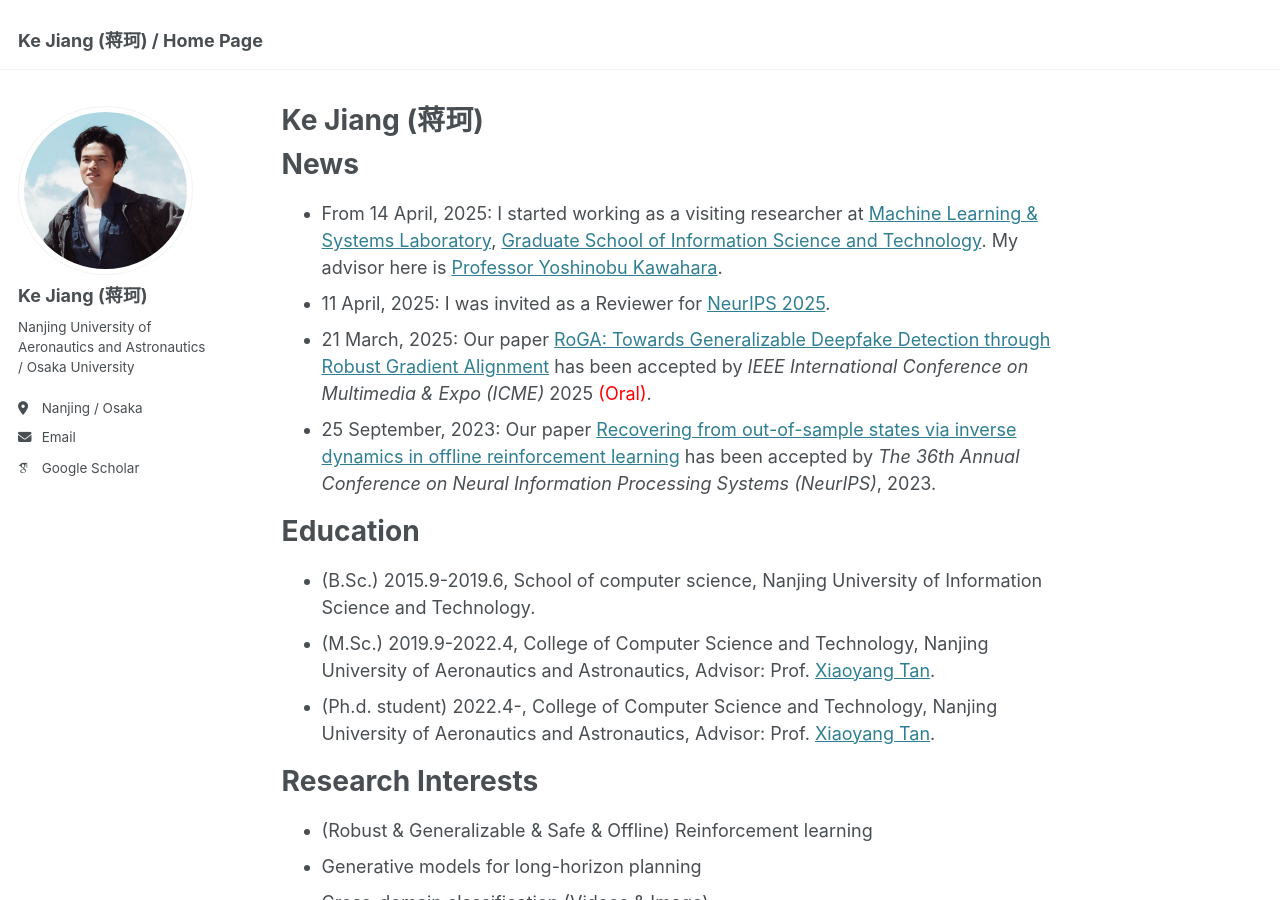
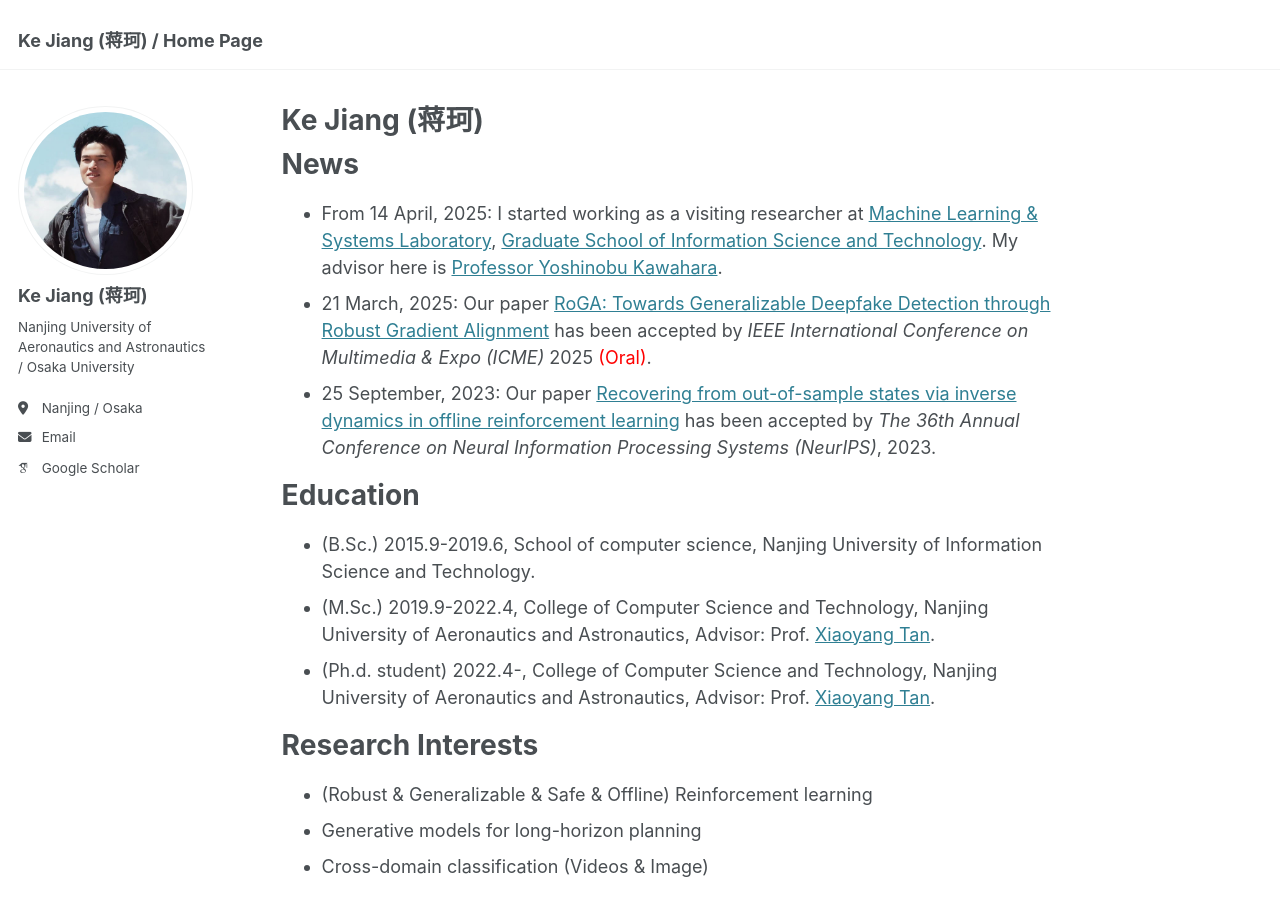
Before and after one commit to Jack10843/Jack10843.github.io, a Jekyll site: the page built from _pages/about.md, in a window 1280 px wide and 900 px high. Built offline with Jekyll 4.4.1, drawn with Linux system fonts in a browser that asks for light colours; some web fonts are replaced.

Commit message:
Update about.md

```diff
--- a/_pages/about.md
+++ b/_pages/about.md
@@ -10,7 +10,6 @@ redirect_from:
 News
 ======
  - From 14 April, 2025: I started working as a visiting researcher at [Machine Learning & Systems Laboratory](https://mls.ist.osaka-u.ac.jp/en/member.html), [Graduate School of Information Science and Technology](https://www.ist.osaka-u.ac.jp/english/). My advisor here is [Professor Yoshinobu Kawahara](https://mls.ist.osaka-u.ac.jp/en/~kawahara/).
- - 11 April, 2025: I was invited as a Reviewer for [NeurIPS 2025](https://neurips.cc/Conferences/2025).
  - 21 March, 2025: Our paper [RoGA: Towards Generalizable Deepfake Detection through Robust Gradient Alignment](https://arxiv.org/abs/2505.20653) has been accepted by *IEEE International Conference on Multimedia & Expo (ICME)* 2025 <span style="color:red">(Oral)</span>.
  - 25 September, 2023: Our paper [Recovering from out-of-sample states via inverse dynamics in offline reinforcement learning](https://proceedings.neurips.cc/paper_files/paper/2023/file/7a0f7e9d9b42b26e5bfc9ba4c6e5287c-Paper-Conference.pdf) has been accepted by *The 36th Annual Conference on Neural Information Processing Systems (NeurIPS)*, 2023.
 
```
